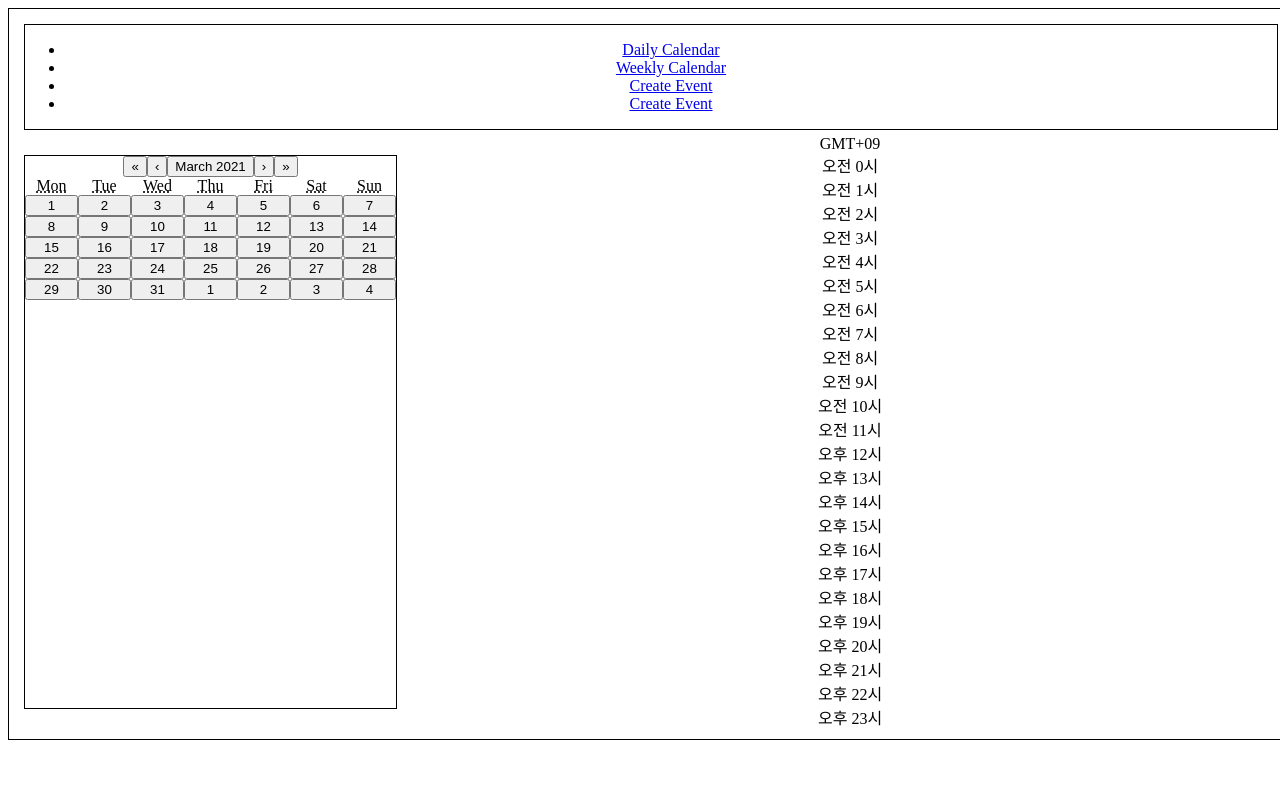
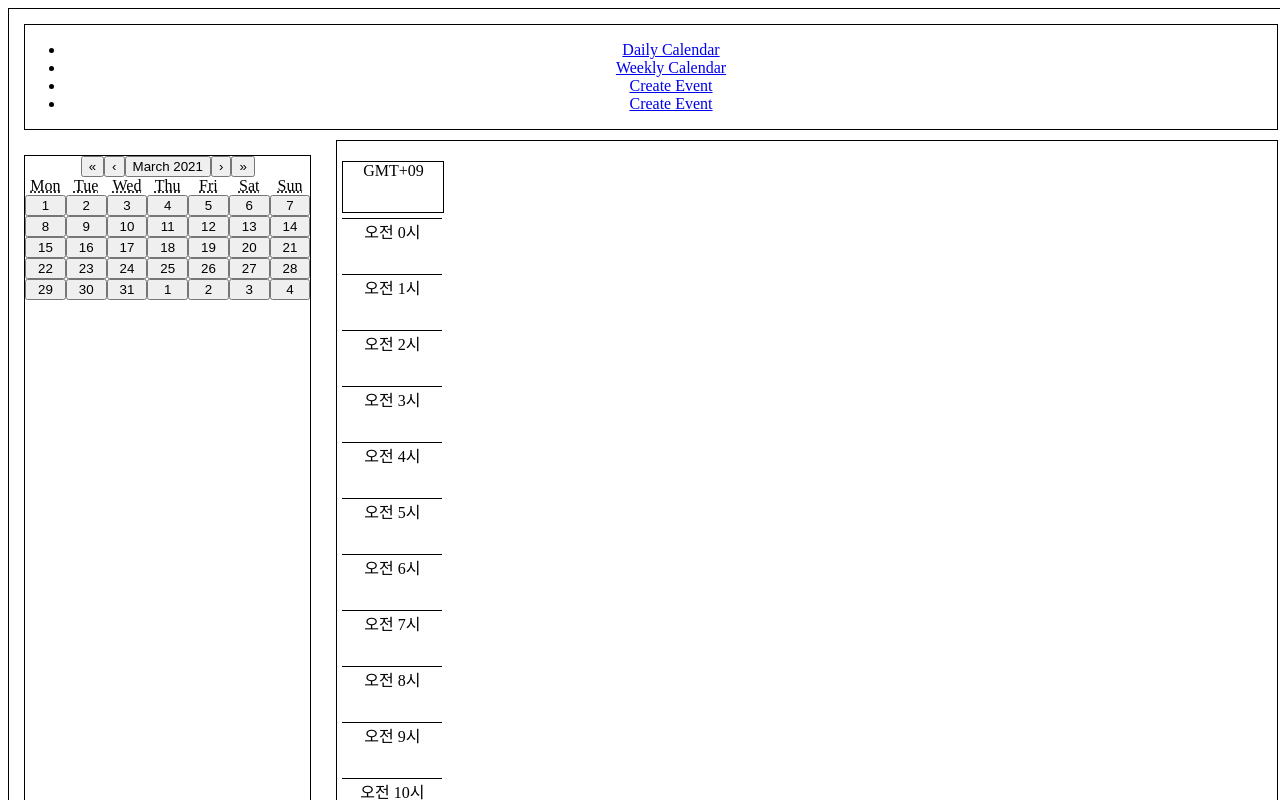
Before and after one commit to Ha-Young/Calendar-FrontEnd, a React (Create React App) app: page /calendar/weekly in a window 1280 px wide. Shown: the top 800 px of the page. Built offline with nearby package versions, Linux system fonts and the light colour scheme.

Commit message:
Add weekly timeLine layout

```diff
--- a/src/components/WeeklyCalendar/WeeklyCalendar.jsx
+++ b/src/components/WeeklyCalendar/WeeklyCalendar.jsx
@@ -1,13 +1,13 @@
 import React from "react";
 import styles from "./WeeklyCalendar.module.css";
-import WeeklyCalendarHeader from "../WeeklyCalendarHeader/WeeklyCalendarHeader";
-import WeeklyCalendarBody from "../WeeklyCalendarBody/WeeklyCalendarBody";
+import WeeklyCalendarContents from "../WeeklyCalendarContents/WeeklyCalendarContents";
+import WeeklyCalendarTimeLine from "../WeeklyCalendarTimeLine/WeeklyCalendarTimeLine";
 
 export default function WeeklyCalendar({ selectedDate }) {
   return (
     <div className={styles.calendarWrapper}>
-      <WeeklyCalendarHeader selectedDate={selectedDate} />
-      <WeeklyCalendarBody selectedDate={selectedDate} />
+      <WeeklyCalendarTimeLine selectedDate={selectedDate} />
+      <WeeklyCalendarContents selectedDate={selectedDate} />
     </div>
   );
 }
--- a/src/components/WeeklyCalendar/WeeklyCalendar.module.css
+++ b/src/components/WeeklyCalendar/WeeklyCalendar.module.css
@@ -1,6 +1,5 @@
 .calendarWrapper {
   display: flex;
-  flex-direction: column;
-  width: 70%;
+  width: 100%;
   height: 100%;
 }
--- /dev/null
+++ b/src/components/WeeklyCalendarContents/WeeklyCalendarContents.jsx
@@ -0,0 +1,24 @@
+import React from "react";
+import styles from "./WeeklyCalendarContents.module.css";
+
+const createTimeLineItem = () => {
+  const items = [];
+  for (let i = 0; i < 24; i++) {
+    let prefix;
+    if (i < 12) prefix = "오전";
+    else prefix = "오후";
+    items.push(<div key={i*2} className={styles.timeLineItem}>{`${prefix} ${i}시`}</div>);
+  }
+  return items;
+}
+
+export default function WeeklyCalendarContents({ selectedDate }) {
+  return (
+    <div className={styles.wrapper}>
+      <div className={styles.date}>
+        <div>{selectedDate.weekdayShort}</div>
+        <div>{selectedDate.day}</div>
+      </div>
+    </div>
+  );
+}
--- a/src/components/WeeklyCalendarHeader/WeeklyCalendarHeader.jsx
+++ /dev/null
@@ -1,16 +0,0 @@
-import React from "react";
-import styles from "./WeeklyCalendarHeader.module.css";
-
-export default function WeeklyCalendarHeader({ selectedDate }) {
-  return (
-    <div className={styles.wrapper}>
-      <div className={styles.timeZone}>
-        GMT+09
-      </div>
-      <div className={styles.date}>
-        <div>{selectedDate.weekdayShort}</div>
-        <div>{selectedDate.day}</div>
-      </div>
-    </div>
-  );
-}
--- a/src/components/WeeklyCalendarBody/WeeklyCalendarBody.jsx
+++ b/src/components/WeeklyCalendarTimeLine/WeeklyCalendarTimeLine.jsx
@@ -1,5 +1,5 @@
 import React from "react";
-import styles from "./WeeklyCalendarBody.module.css";
+import styles from "./WeeklyCalendarTimeLine.module.css";
 
 const createTimeLineItem = () => {
   const items = [];
@@ -12,22 +12,14 @@ const createTimeLineItem = () => {
   return items;
 }
 
-const createCalendarItem = () => {
-  const items = [];
-  for (let i = 0; i < 24; i++) {
-    items.push(<div key={i} className={styles.calendarItem} data-timeindex={i}></div>);
-  }
-  return items;
-}
-
-export default function WeeklyCalendarBody({ selectedDate }) {
+export default function WeeklyCalendarTimeLine() {
   return (
     <div className={styles.wrapper}>
       <div className={styles.timeLineWrapper}>
+        <div className={styles.timeZone}>
+          GMT+09
+        </div>
         {createTimeLineItem()}
-      </div>
-      <div className={styles.calendarItemWrapper}>
-        {createCalendarItem()}
       </div>
     </div>
   );
--- /dev/null
+++ b/src/components/WeeklyCalendarTimeLine/WeeklyCalendarTimeLine.module.css
@@ -0,0 +1,28 @@
+.wrapper {
+  display: flex;
+  width: 100%;
+  height: 100%;
+  border: 1px solid black;
+  margin: 5px;
+}
+
+.timeLineWrapper {
+  display: flex;
+  flex-direction: column;
+  width: 100px;
+  margin: 5px;
+  margin-top: 20px;
+}
+
+.timeLineItem {
+  width: 100%;
+  height: 50px;
+  border-top: 1px solid black;
+  margin-top: 5px;
+}
+
+.timeZone {
+  width: 100%;
+  height: 50px;
+  border: 1px solid black;
+}
```
Also changed, not shown: src/components/WeeklyCalendarContents/WeeklyCalendarContents.module.css (added), src/components/WeeklyCalendarHeader/WeeklyCalendarHeader.module.css (deleted).
